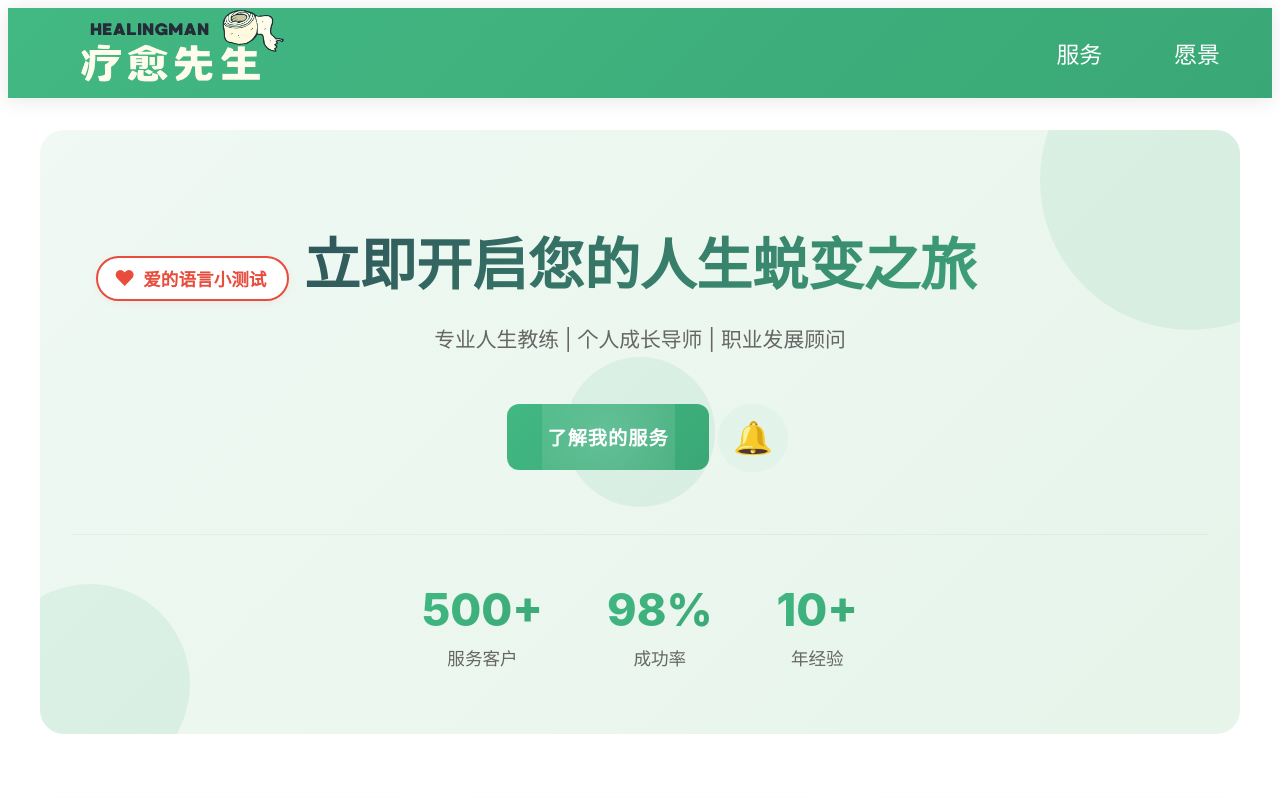
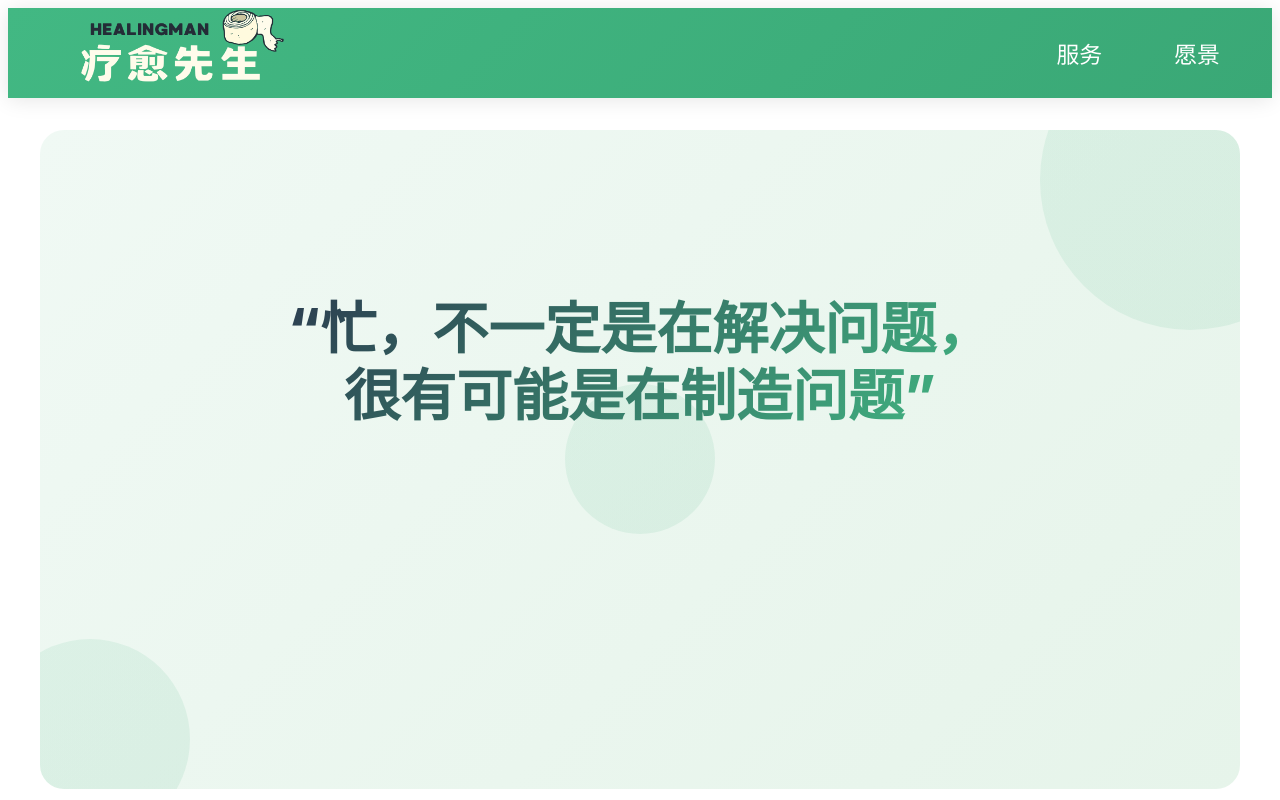
Before and after one commit to PhilCiao/course_demo_nuxt-main, a Nuxt app: page / in a window 1280 px wide. Shown: the top 800 px of the page. Built offline with nearby package versions, Linux system fonts and the light colour scheme.

Commit message:
首页优化

```diff
--- a/pages/index.vue
+++ b/pages/index.vue
@@ -3,40 +3,10 @@
     <div class="hero">
       <div class="hero-content">
         <div class="hero-text">
-          <h1>{{ t.hero.title }}</h1>
-          <p class="subtitle">{{ t.hero.subtitle }}</p>
+          <h1 v-html="t.hero.title.replace(/\n/g, '<br>')"></h1>
         </div>
 
-        <div class="hero-actions">
-          <div class="action-wrapper">
-            <NuxtLink to="/business" class="business-link">{{ t.hero.businessLink }}</NuxtLink>
-            <div class="bell-icon" @click="ringBell">
-              🔔
-              <div class="bell-ripple"></div>
-            </div>
-          </div>
-        </div>
-
-        <div class="hero-stats">
-          <div class="stat-item">
-            <span class="stat-number">500+</span>
-            <span class="stat-label">{{ t.stats.clients }}</span>
-          </div>
-          <div class="stat-item">
-            <span class="stat-number">98%</span>
-            <span class="stat-label">{{ t.stats.success }}</span>
-          </div>
-          <div class="stat-item">
-            <span class="stat-number">10+</span>
-            <span class="stat-label">{{ t.stats.experience }}</span>
-          </div>
-        </div>
-
-        <div class="love-test-btn-wrapper">
-          <a href="https://5Love.healingman.vip" target="_blank" class="love-test-btn">
-            <span class="heart">❤</span> 爱的语言小测试
-          </a>
-        </div>
+        <div class="hero-stats"></div>
       </div>
       <div class="hero-decoration">
         <div class="decoration-circle circle-1"></div>
@@ -107,9 +77,9 @@
 const translations = {
   zh: {
     hero: {
-      title: '立即开启您的人生蜕变之旅',
-      subtitle: '专业人生教练 | 个人成长导师 | 职业发展顾问',
-      businessLink: '了解我的服务'
+      title: '“忙，不一定是在解决问题，\n很有可能是在制造问题”',
+      subtitle: '',
+      businessLink: ''
     },
     stats: {
       clients: '服务客户',
@@ -219,11 +189,17 @@
   padding: 4rem 2rem;
   overflow: hidden;
   margin-bottom: 4rem;
+  min-height: 400px;
 }
 
 .hero-content {
   position: relative;
   z-index: 2;
+  display: flex;
+  flex-direction: column;
+  align-items: center;
+  justify-content: center;
+  height: 100%;
 }
 
 .hero-decoration {
@@ -266,6 +242,7 @@
 .hero-text {
   text-align: center;
   margin-bottom: 3rem;
+  margin-top: 4rem;
 }
 
 h1 {
@@ -396,6 +373,7 @@
   margin-top: 4rem;
   padding-top: 3rem;
   border-top: 1px solid rgba(66, 184, 131, 0.1);
+  min-height: 110px;
 }
 
 .stat-item {
@@ -654,44 +632,6 @@
   }
 }
 
-.love-test-btn-wrapper {
-  position: absolute;
-  top: 24px;
-  left: 24px;
-  z-index: 10;
-}
-
-.love-test-btn {
-  display: flex;
-  align-items: center;
-  gap: 0.5rem;
-  background: #fff;
-  color: #e74c3c;
-  border: 2px solid #e74c3c;
-  border-radius: 999px;
-  padding: 0.5rem 1.3rem 0.5rem 1rem;
-  font-weight: 700;
-  font-size: 1.1rem;
-  text-decoration: none;
-  box-shadow: 0 2px 8px rgba(231,76,60,0.08);
-  transition: background 0.2s, color 0.2s, box-shadow 0.2s;
-}
-
-.love-test-btn .heart {
-  font-size: 1.3rem;
-  color: #e74c3c;
-}
-
-.love-test-btn:hover {
-  background: #e74c3c;
-  color: #fff;
-  box-shadow: 0 4px 16px rgba(231,76,60,0.18);
-}
-
-.love-test-btn:hover .heart {
-  color: #fff;
-}
-
 @media (max-width: 768px) {
   .hero {
     padding: 3rem 1.5rem;
@@ -713,19 +653,5 @@
   .circle-1, .circle-2, .circle-3 {
     opacity: 0.5;
   }
-
-  .love-test-btn-wrapper {
-    top: 12px;
-    left: 12px;
-  }
-
-  .love-test-btn {
-    font-size: 0.95rem;
-    padding: 0.4rem 1rem 0.4rem 0.8rem;
-  }
-
-  .love-test-btn .heart {
-    font-size: 1.1rem;
-  }
 }
 </style>
```
